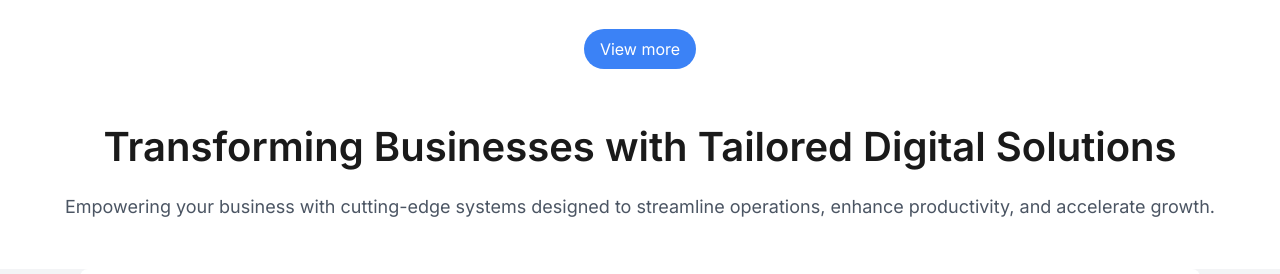
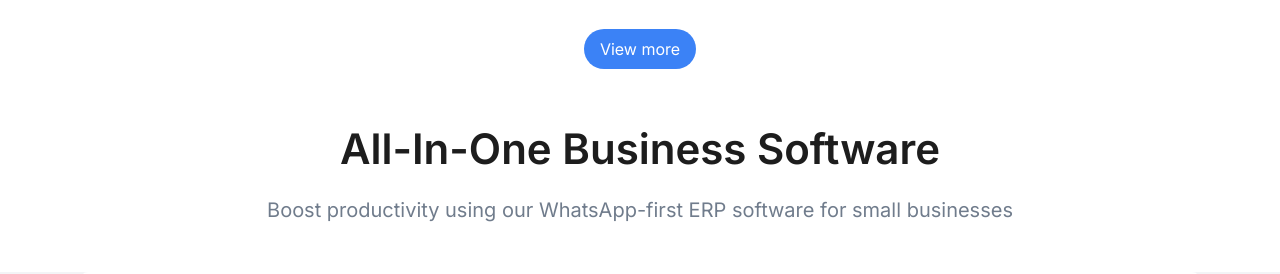
Before and after one commit to innovasolutionsdev/Portfolio-new, a plain HTML site: page index.html in a window 1280 px wide. Shown: the part 2220-2494 px from the top of the page. Drawn offline with nearby package versions, Linux system fonts and the light colour scheme.

Commit message:
Update index.html

```diff
--- a/index.html
+++ b/index.html
@@ -565,12 +565,10 @@
     </style>
     <div class="text-center py-12">
         <h1 class="text-heading ">
-            Transforming Businesses with Tailored Digital Solutions
+            All-In-One Business Software
         </h1>
-        <p class="text-lg text-gray-600 mt-4">
-            Empowering your business with cutting-edge systems designed to streamline operations, enhance productivity,
-            and
-            accelerate growth.
+        <p class="text-xl mt-4" style="color: #707C8C;">
+        Boost productivity using our WhatsApp-first ERP software for small businesses
         </p>
     </div>
     <div class="bg-gray-100 flex items-center justify-center">
@@ -825,17 +823,10 @@
     <style>
         /* Styling for the text */
         .text-heading {
-            font-family: 'Inter', sans-serif;
-            /* Use Inter font */
-            font-weight: 700;
-            /* Bold weight */
-            font-size: 2.5rem;
-            /* Adjust size as needed */
-            color: #1A1A1A;
-            /* Dark navy or deep gray */
-
-            margin: 0;
-            /* Remove extra margins */
+            font-family: 'Inter', 'Inter Placeholder', sans-serif; /* Use the specified font family */
+  font-size: 42px; /* Set the font size */
+  color: #1d1d1d; /* Set the font color */
+  font-weight: 900; /* Adjust font weight if needed (400 is normal) */
         }
 
         /* Heading Style */
```
